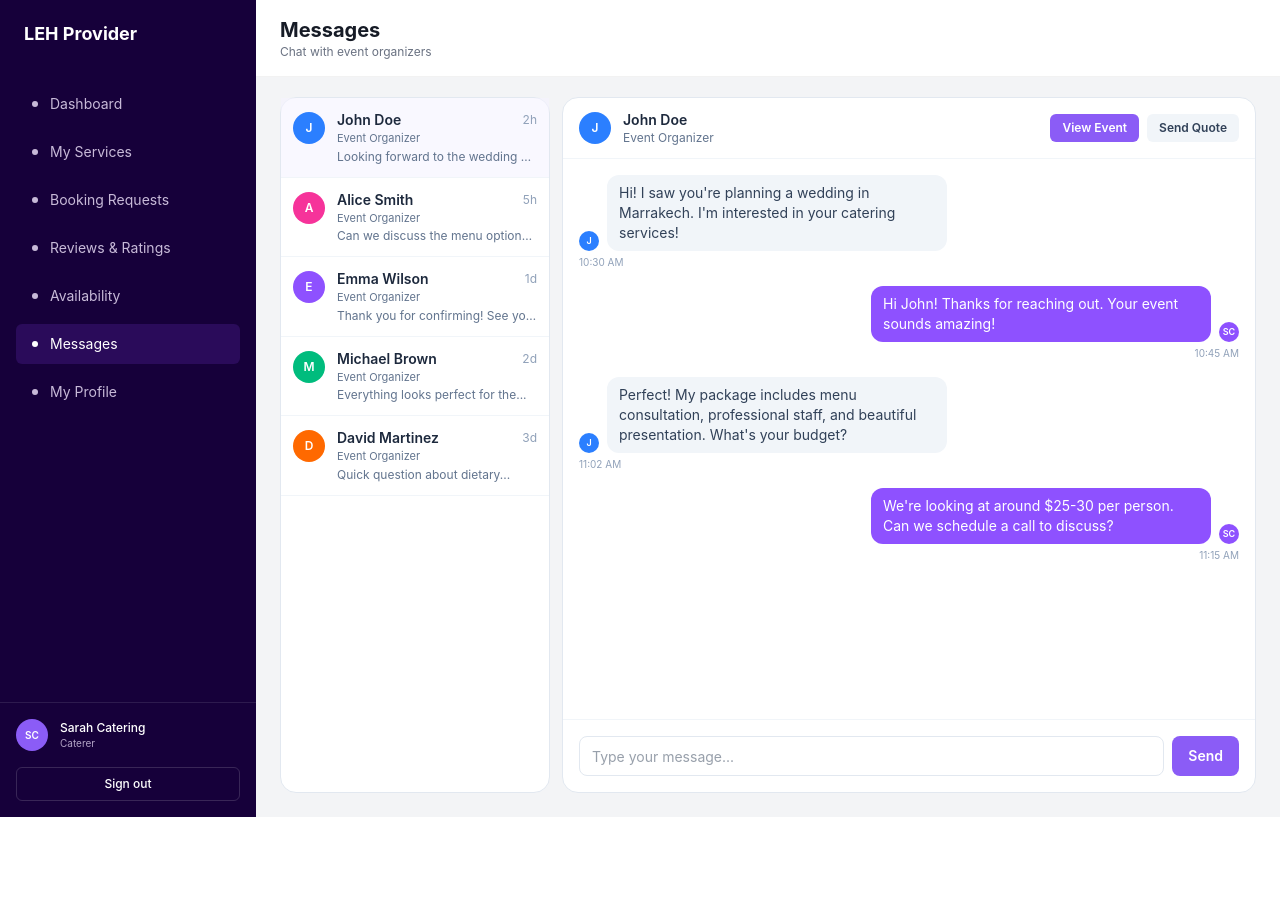
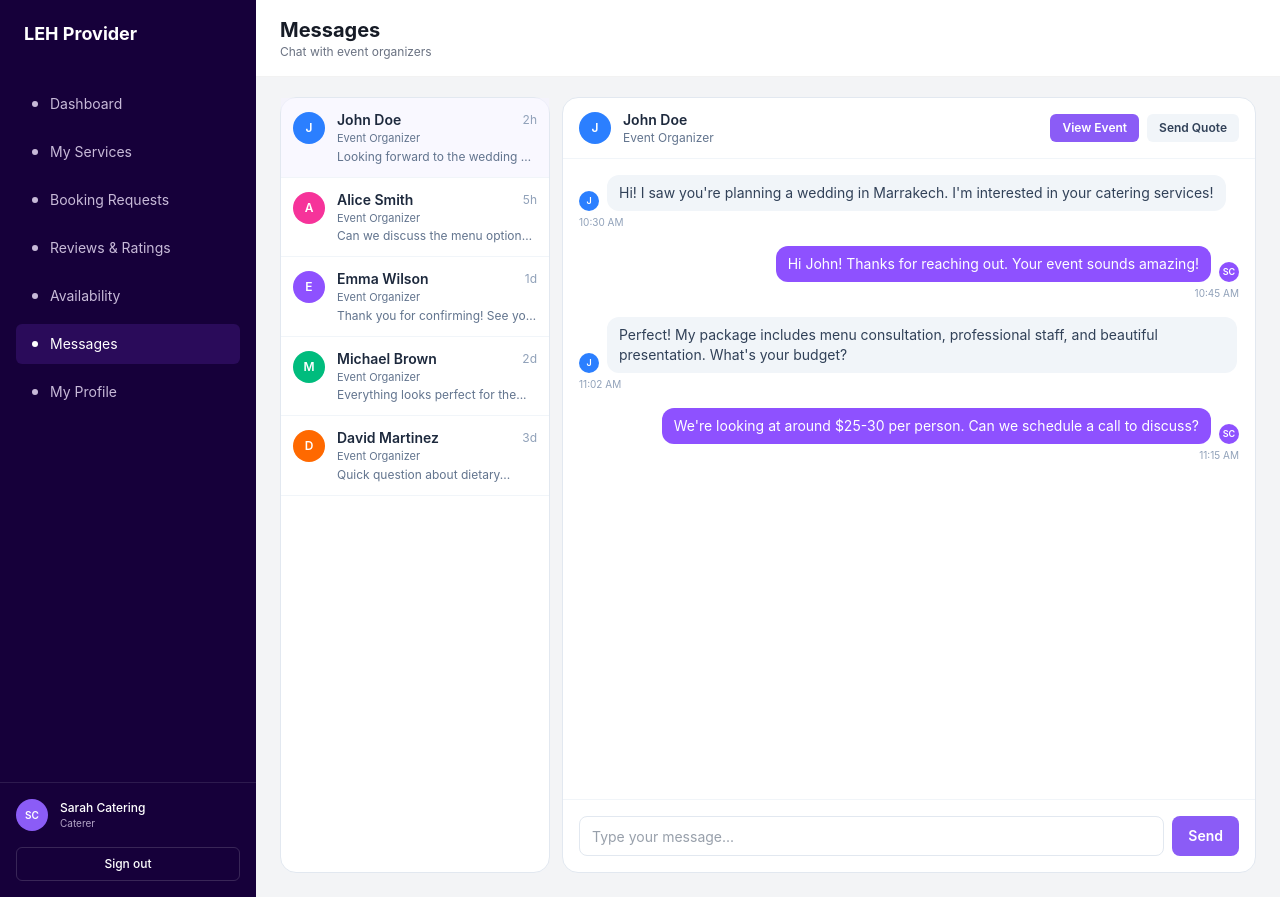
Before and after one commit to ElMehdiCherkaoui/Local-Event-Helper, a React (Vite) app in the folder frontend/: page /provider/messages in a window 1280 px wide. Before the commit the page ends 817 px from the top, so only its background shows below. Built offline with nearby package versions, Linux system fonts and the light colour scheme.

Commit message:
feat: update message container dimensions for improved layout in ProviderMessages component

```diff
--- a/frontend/src/pages/provider/Messages.tsx
+++ b/frontend/src/pages/provider/Messages.tsx
@@ -193,7 +193,7 @@ export default function ProviderMessages() {
 						</div>
 					</div>
 
-					<div className='min-h-[420px] space-y-4 px-3 py-4 sm:min-h-[560px] sm:px-4'>
+					<div className='min-h-[35em] space-y-4 px-3 py-4 sm:min-h-[40em] sm:px-4'>
 						{selectedChat.messages.map((message) => (
 							<div key={message.id} className={`flex ${message.fromMe ? 'justify-end' : 'justify-start'}`}>
 								<div>
@@ -204,7 +204,7 @@ export default function ProviderMessages() {
 											{message.fromMe ? 'SC' : selectedChat.avatarLetter}
 										</div>
 										<p
-											className={`max-w-[230px] rounded-xl px-3 py-2 text-xs sm:max-w-[340px] sm:text-sm ${
+											className={`max-w-[20em] rounded-xl px-3 py-2 text-xs sm:max-w-[45em] sm:text-sm ${
 												message.fromMe ? 'bg-violet-500 text-white' : 'bg-slate-100 text-slate-700'
 											}`}
 										>
```
